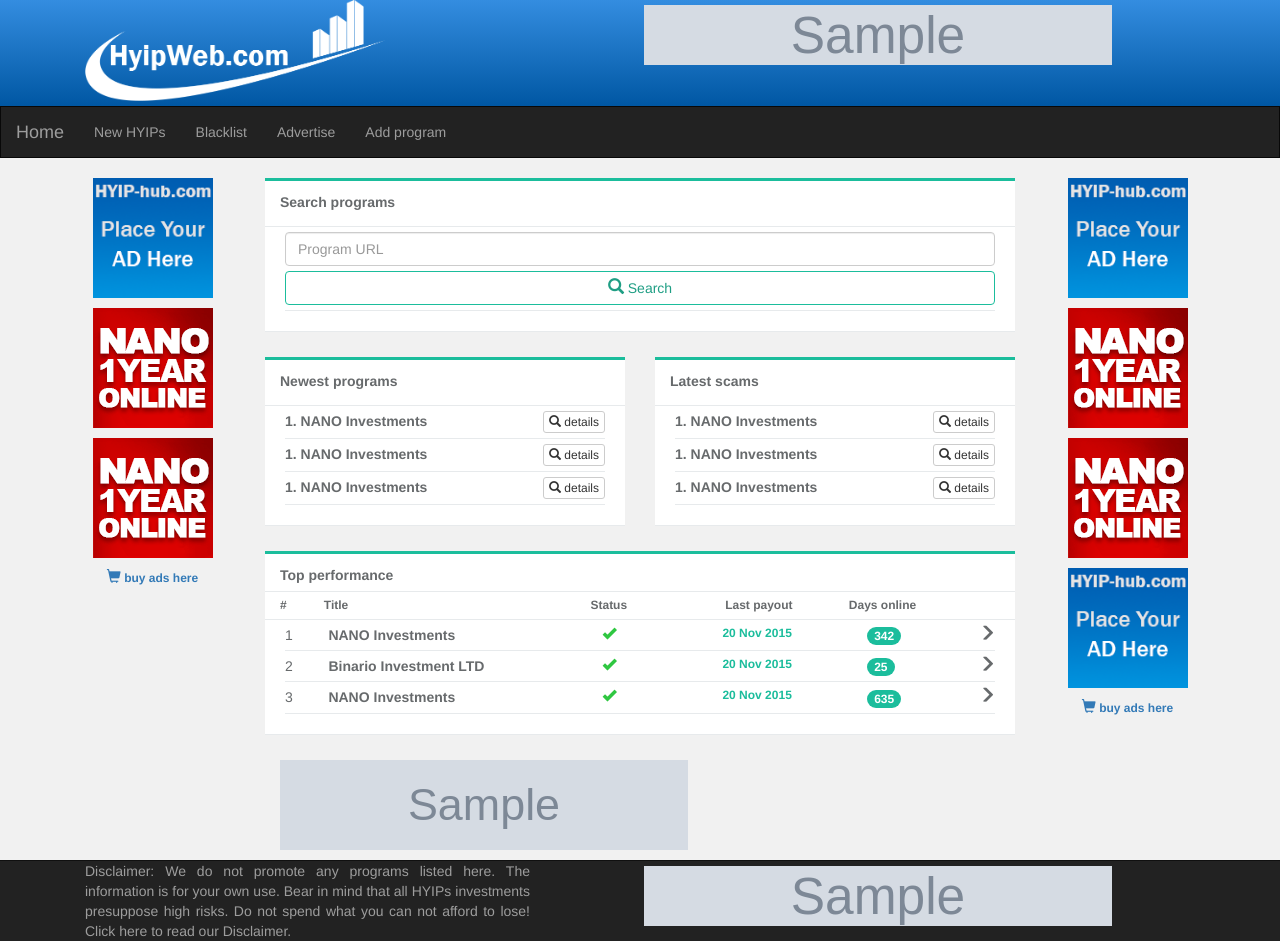
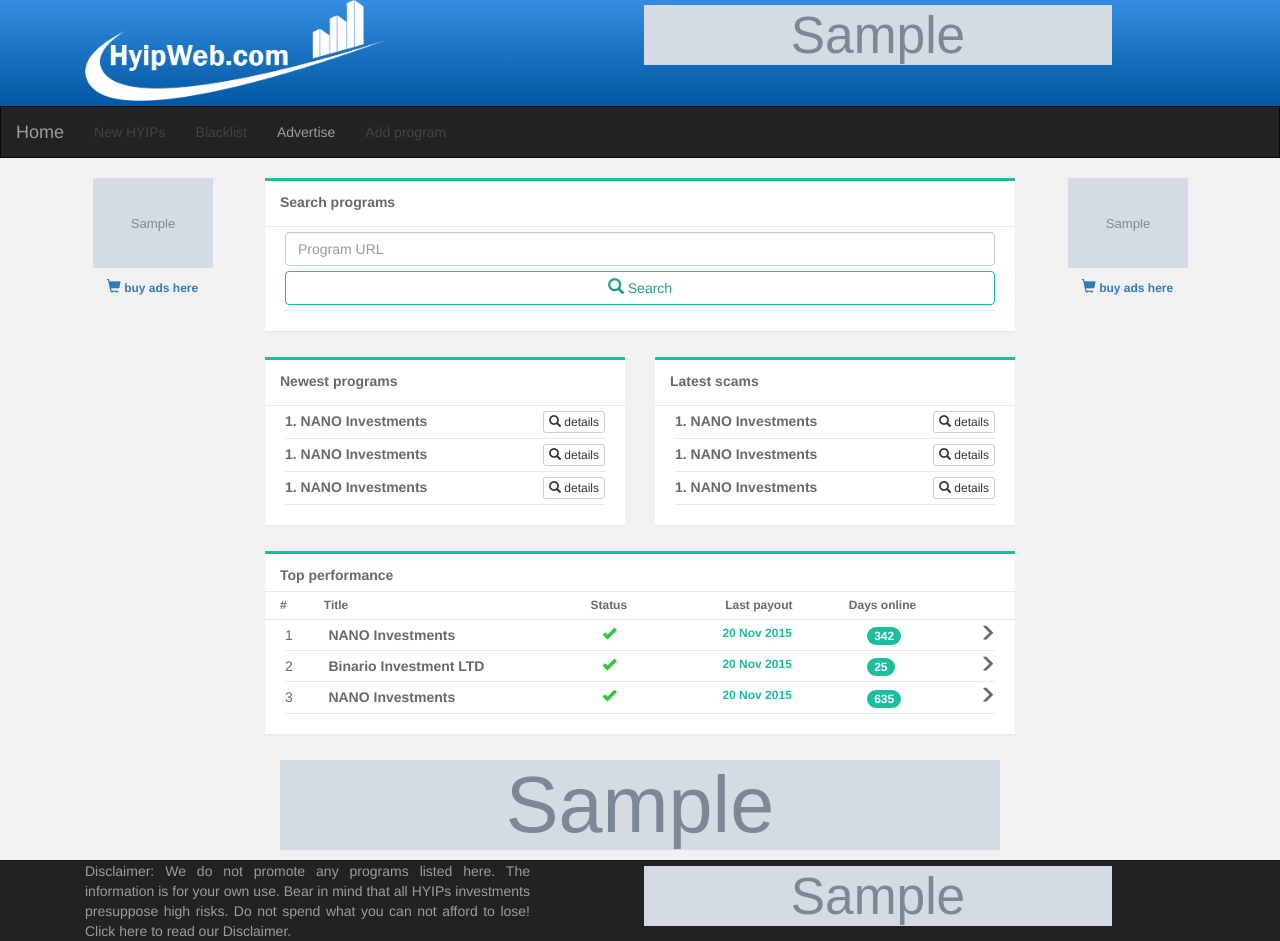
Before and after one commit to nagly/monitors_site, a Django app: template static/templates/home.html in a window 1280 px wide. Run offline with Django 3.2, Linux system fonts and the light colour scheme; the template is opened without the code that fills it: most values are stand-ins (such as "Sample title", 1, 10 or a date in 2020); grey boxes marked "Sample" are stand-in pictures; some libraries are stand-ins or nearby versions.

Commit message:
Show ADs or default for places: 1, 2

```diff
--- a/static/templates/base.html
+++ b/static/templates/base.html
@@ -34,7 +34,6 @@
 
     <nav class="navbar navbar-inverse">
       <div class="container-fluid">
-        <!-- Brand and toggle get grouped for better mobile display -->
         <div class="navbar-header">
           <button type="button" class="navbar-toggle collapsed" data-toggle="collapse" data-target="#top-menu" aria-expanded="false">
             <span class="sr-only">Toggle navigation</span>
@@ -50,32 +49,34 @@
 
         <!-- Collect the nav links, forms, and other content for toggling -->
         <div class="collapse navbar-collapse" id="top-menu">
-          <ul class="nav navbar-nav">
-            <li><a href="#">New HYIPs<span class="sr-only">(current)</span></a></li>
-            <li><a href="#">Blacklist</a></li>
-            <li><a href="/advertise/">Advertise</a></li>
-            <li><a href="#">Add program</a></li>
+          <ul class="nav navbar-nav">{% url 'advertise' as advertise_url %}
+            <li class="disabled"><a href="#">New HYIPs<span class="sr-only">(current)</span></a></li>
+            <li class="disabled"><a href="#">Blacklist</a></li>
+            <li {% if current_url = advertise_url %}class="active"{% endif %}><a href="/advertise/">Advertise</a></li>
+            <li class="disabled"><a href="#">Add program</a></li>
           </ul>
         </div><!-- /.navbar-collapse -->
       </div><!-- /.container-fluid -->
     </nav>
 
 	<div class="container">
-    <div class="row" style="height:300px;"> <!-- background:#039A80 -->
+    <div class="row" style="height:300px;">
 
     	<div class="col-xs-12 col-sm-2 text-center" style="background: transparent;">
         <div class="panel panel-primary fill" style="background: transparent;">
-          <img src="/static/img/125x125.png" class="a120" alt="">
-          <img src="/static/img/125.gif" class="a120" alt="">
-          <a href="#"><img src="/static/img/125.gif" class="a120" alt=""></a>
-          <div class="text-center buy-banner"><a href="#"><span class="glyphicon glyphicon-shopping-cart" style="font-size:14px;"></span> buy ads here</a></div>
+          {% if left_ads %}{% for ad in left_ads %}
+          <a href="{{ad.url}}"><img src="/media/{{ad.image}}" class="a120" alt=""></a>
+          {% endfor %}{% else %}
+          <a href="/advertise/"><img src="/static/img/125x125.png" class="a120" alt=""></a>
+          {% endif %}
+          <div class="text-center buy-banner"><a href="/advertise/"><span class="glyphicon glyphicon-shopping-cart" style="font-size:14px;"></span> buy ads here</a></div>
         </div>
       </div>
 
-      <div class="col-xs-12 col-sm-8" id="main"> <!-- background:#D579E5 -->
+      <div class="col-xs-12 col-sm-8" id="main">
 
         <div class="row">
-          <div class="col-xs-12" id="search"><!--============ SZUKAJ	=====================-->
+          <div class="col-xs-12" id="search">
             <div class="nbox">
               <div class="nbox-title"><h5>Search programs</h5></div>
               <div class="nbox-content">
@@ -90,7 +91,7 @@
           </div>
         </div>
       {% block content %}{% endblock %}
-        <div class="col-xs-12 col-sm-7 text-center">
+        <div class="col-xs-12 text-center">
           {% if random_ad_4 %}
           <a href="{{random_ad_4.url}}" target="_blank"><img src="/media/{{random_ad_4.image}}" class="media-object a728" /></a>
           {% else %}
@@ -102,11 +103,12 @@
 
       <div class="col-xs-12 col-sm-2" id="up" style="background: transparent;">
         <div class="panel panel-primary fill text-center" style="background: transparent;">
-          <img src="/static/img/125x125.png" class="a120" alt="">
-          <img src="/static/img/125.gif" class="a120" alt="">
-          <img src="/static/img/125.gif" class="a120" alt="">
-          <img src="/static/img/125x125.png" class="a120" alt="">
-          <div class="text-center buy-banner"><a href="#"><span class="glyphicon glyphicon-shopping-cart" style="font-size:14px;"></span> buy ads here</a></div>
+          {% if right_ads %}{% for ad in right_ads %}
+          <a href="{{ad.url}}"><img src="/media/{{ad.image}}" class="a120" alt=""></a>
+          {% endfor %}{% else %}
+          <a href="/advertise/"><img src="/static/img/125x125.png" class="a120" alt=""></a>
+          {% endif %}
+          <div class="text-center buy-banner"><a href="/advertise/"><span class="glyphicon glyphicon-shopping-cart" style="font-size:14px;"></span> buy ads here</a></div>
         </div>
       </div>
     </div><!-- end row -->
```
